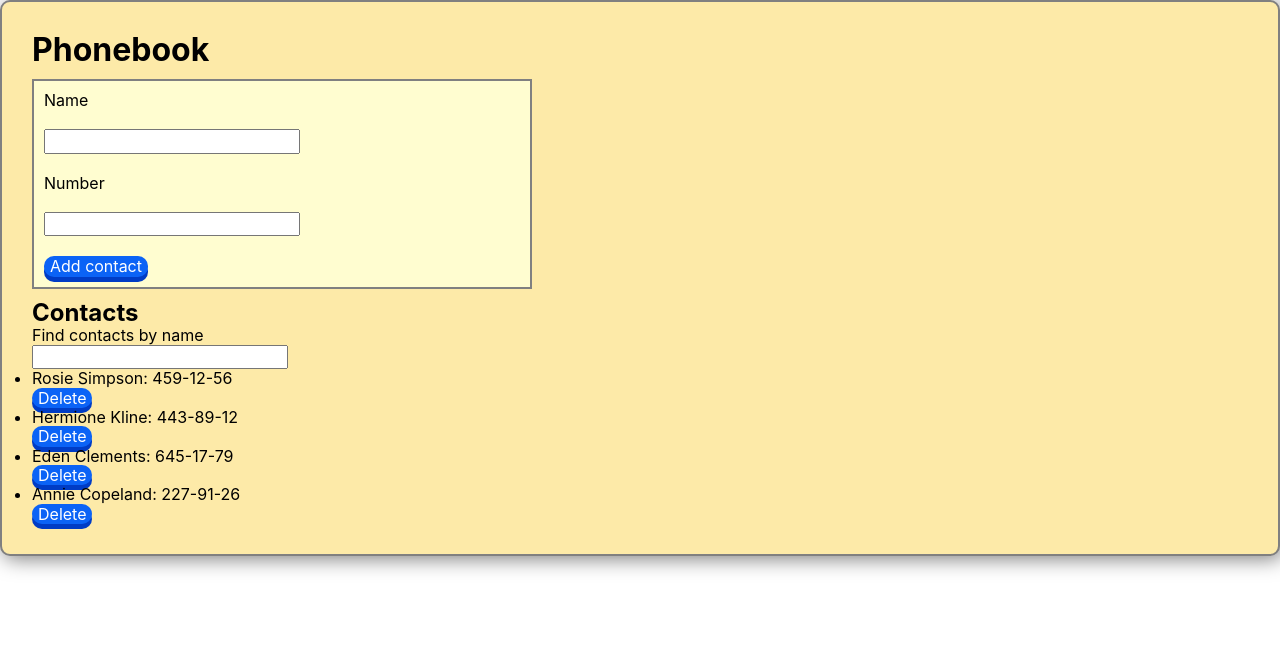
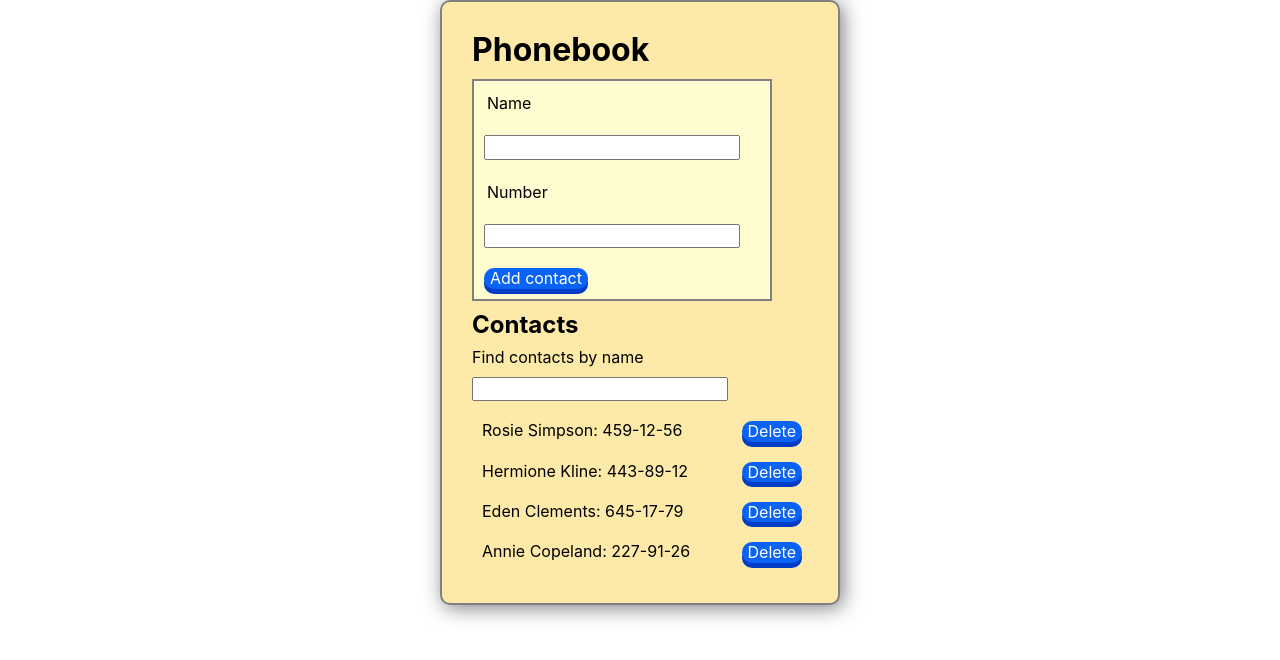
Before and after one commit to YelyzavetaRozhdiestvenska/goit-react-hw-02-phonebook, a React (Create React App) app: page / in a window 1280 px wide. Shown: the top 660 px of the page. Built offline with nearby package versions, Linux system fonts and the light colour scheme.

Commit message:
all logic

```diff
--- a/src/components/App.jsx
+++ b/src/components/App.jsx
@@ -1,22 +1,12 @@
 import React, { Component } from 'react';
 import GlobalStyle from './globalStyle';
-import { Formik, Field, ErrorMessage} from 'formik';
-import * as Yup from 'yup';
+import { ContactForm } from './contactForm/ContactForm';
+import { ContactList } from './contactList/ContactList';
+import { Filter } from './filter/Filter';
+// import { Formik, Field, ErrorMessage} from 'formik';
+// import * as Yup from 'yup';
 import { nanoid } from 'nanoid';
-import { StyledForm, Phonebook, ContactList, ContactItem } from './App.styled';
-
-
-
-const schema = Yup.object().shape({
-  name: Yup.string()
-    .min(2, 'Too Short!')
-    .max(50, 'Too Long!')
-    .required('Required'),
-    number: Yup.number()
-    .max(999999999, 'Too Long!')
-    .min(0, 'Too Short!')
-    .required('Required')
-});
+import { Phonebook, ContactItem, DeleteButton } from './App.styled';
 
 
 export class App extends Component {
@@ -26,23 +16,23 @@ export class App extends Component {
    {id: 'id-2', name: 'Hermione Kline', number: '443-89-12'},
    {id: 'id-3', name: 'Eden Clements', number: '645-17-79'},
    {id: 'id-4', name: 'Annie Copeland', number: '227-91-26'},],
-   filter: '',
+   filter: [],
    name: '',
    number: ''
   }
 
-  getContact = evt => {
-    this.setState({filter: evt.target.value});
+  getContact = (e) => {
+    this.getVisibleContact(e.target.value);
   };
 
-  getVisibleContact = ({contacts, filter}) => {
-    this.setState ({contacts: this.state.contacts.filter(contact => contact.name.toLowerCase().includes(this.state.filter.name.toLowerCase()) ),
+  getVisibleContact = (filterCriteria) => {
+    this.setState({filter: this.state.contacts.filter(contact => contact.name.toLowerCase().includes(filterCriteria.toLowerCase()) ),
     });
   };
 
 
   handleDeleteContact = contactId => {
-    this.setState ({contacts: this.state.contacts.filter(contact => contact.id !== contactId),
+    this.setState({contacts: this.state.contacts.filter(contact => contact.id !== contactId),
     });
   };
 
@@ -59,9 +49,7 @@ export class App extends Component {
     if (this.state.contacts.find(contact => contact.name === newContact.name)) {
       return alert(`${newContact.name} is already in contacts`);
     }
-    // alert(newContact.name)
-    // alert(this.state.contacts)
-    this.setState({contacts: [ ...this.state.contacts, newContact]});
+     this.setState({contacts: [ ...this.state.contacts, newContact]});
   }
 
   addName = ({name, number}) => {
@@ -71,51 +59,17 @@ export class App extends Component {
 
   render() {
     return (
-      <Phonebook >
-      <h1>Phonebook</h1>
-    <Formik
-      initialValues={{
-        name: '',
-        number: ''
-      }}
-      validationSchema={schema}
-      onSubmit={(values, actions) => {
-        this.addContact(values);
-        actions.resetForm();
-      }}
-
-    >
-      <StyledForm>
-        <label>Name
-        </label>
-        <Field type="text" name="name" />
-        <ErrorMessage name="name" component="div"/>
-        <label>Number
-        </label>
-        <Field type="tel" name="number" />
-        <ErrorMessage name="number" component="div"/>
-        <button type="" >Add contact</button>
-      </StyledForm>
-    </Formik>
-    <div className='contactlist'><h2>Contacts</h2>
-    <p>Find contacts by name</p>
-    <input type="text" name="name" value={this.filter}
-        onChange={this.getContact}></input>
-    <ContactList handleDelete = {this.state.handleDelete}  visibleContact={this.getVisibleContact}>
-      {this.state.contacts.map(contact => {
-        return (
-          <ContactItem key={this.state.contacts.id}>
-            <p>
-            {contact.name}: {contact.number}
-            </p>
-            <button onClick={() => this.handleDeleteContact(contact.id)}>Delete</button>
-          </ContactItem>
-        );
-      })}
-    </ContactList>
-    </div>
-     <GlobalStyle />
+    <Phonebook >
+    <h1>Phonebook</h1>
+    <ContactForm addContact={this.addContact} ></ContactForm>
+    <h2>Contacts</h2>
+    <Filter filterContact={this.getContact} />
+    <ContactList handleDelete={this.handleDeleteContact}  contacts={this.state.filter.length > 0 ? this.state.filter: this.state.contacts} />
+    <GlobalStyle />
   </Phonebook>
     );
   };
+
+
+
 };
--- a/src/components/App.styled.js
+++ b/src/components/App.styled.js
@@ -1,5 +1,5 @@
 import styled from "styled-components";
-import { Form } from "formik";
+// import { Form } from "formik";
 
 
 export const Phonebook = styled.div`
@@ -7,6 +7,7 @@ display: flex;
 flex-direction: column;
 align-items: flex-start;
 justify-content: center;
+width: 400px;
 gap: 10px;
 margin: auto;
 padding: 30px;
@@ -16,23 +17,32 @@ border-radius: 10px;
 box-shadow: 3px 3px 20px rgba(0, 0, 0, .5);
 `;
 
-export const StyledForm = styled(Form)`
-display: flex;
-flex-direction: column;
-align-items: flex-start;
-justify-content: center;
-gap: 20px;
-width: 500px;
-padding: 10px;
-background-color: #FFFDD0;
-border: 2px solid #808080;
-`;
+// export const StyledForm = styled(Form)`
+// display: flex;
+// flex-direction: column;
+// align-items: flex-start;
+// justify-content: center;
+// gap: 20px;
+// width: 500px;
+// padding: 10px;
+// background-color: #FFFDD0;
+// border: 2px solid #808080;
+// `;
 
 
 export const ContactList = styled.ul`
+width: 340px;
+`;
+
+export const ContactItem = styled.li`
+display: flex;
+gap: 20px;
+align-items: flex-start;
+margin: auto;
+padding: 10px;
 
 `;
 
-export const ContactItem = styled.li`
-
+export const DeleteButton = styled.button`
+margin-left: auto;
 `;
--- a/src/components/contactForm/ContactForm.jsx
+++ b/src/components/contactForm/ContactForm.jsx
@@ -0,0 +1,53 @@
+import React  from 'react';
+import { Formik, Field, ErrorMessage} from 'formik';
+import * as Yup from 'yup';
+import { StyledForm, StyledLabel, StyledButton } from './contactForm.styled';
+
+
+const schema = Yup.object().shape({
+    name: Yup.string()
+      .min(2, 'Too Short!')
+      .max(50, 'Too Long!')
+      .required('Required'),
+      number: Yup.number()
+      .max(999999999, 'Too Long!')
+      .min(0, 'Too Short!')
+      .required('Required')
+  });
+
+export function ContactForm ({addContact}) {
+
+
+      return (
+        <>
+        <Formik
+      initialValues={{
+        name: '',
+        number: ''
+      }}
+      validationSchema={schema}
+      onSubmit={(values, actions) => {
+        addContact(values);
+        actions.resetForm();
+      }}
+
+    >
+      <StyledForm>
+        <StyledLabel>Name
+        </StyledLabel>
+        <Field type="text" name="name" />
+        <ErrorMessage name="name" component="div"/>
+        <StyledLabel>Number
+        </StyledLabel>
+        <Field type="tel" name="number" />
+        <ErrorMessage name="number" component="div"/>
+        <StyledButton type="" >Add contact</StyledButton>
+      </StyledForm>
+    </Formik>
+        </>
+      )
+
+
+
+
+}
--- a/src/components/contactForm/contactForm.styled.js
+++ b/src/components/contactForm/contactForm.styled.js
@@ -0,0 +1,35 @@
+import styled from "styled-components";
+import { Form } from "formik";
+
+
+export const StyledForm = styled(Form)`
+display: flex;
+flex-direction: column;
+align-items: flex-start;
+justify-content: center;
+gap: 20px;
+width: 300px;
+padding: 10px;
+background-color: #FFFDD0;
+border: 2px solid #808080;
+`;
+
+
+
+export const StyledLabel = styled.label`
+padding: 3px;
+`;
+
+export const StyledButton = styled.button`
+border: none;
+border-radius: 10px;
+text-decoration: none;
+color: white;
+background: #0B63F6;
+box-shadow: 0 5px 0 #003CC5;
+:hover {
+    background: #003CC5;
+    box-shadow: none;
+    position: relative;
+    top: 5px;
+`;
--- a/src/components/contactList/ContactList.jsx
+++ b/src/components/contactList/ContactList.jsx
@@ -0,0 +1,14 @@
+import React from 'react';
+import {StyledList, ContactItem, DeleteButton} from './contactList.styled';
+
+
+
+export const ContactList = ({handleDelete, contacts, filter}) => {
+    return <StyledList>
+        {contacts.map(contact => <ContactItem>{contact.name}: {contact.number} <DeleteButton onClick={() => handleDelete(contact.id)}>Delete</DeleteButton></ContactItem>)}
+
+    </StyledList>
+
+
+
+};
--- a/src/components/contactList/contactList.styled.js
+++ b/src/components/contactList/contactList.styled.js
@@ -0,0 +1,19 @@
+import styled from "styled-components";
+
+
+export const StyledList = styled.ul`
+width: 340px;
+`;
+
+export const ContactItem = styled.li`
+display: flex;
+gap: 20px;
+align-items: flex-start;
+margin: auto;
+padding: 10px;
+
+`;
+
+export const DeleteButton = styled.button`
+margin-left: auto;
+`;
--- a/src/components/filter/Filter.jsx
+++ b/src/components/filter/Filter.jsx
@@ -0,0 +1,7 @@
+import React from 'react';
+
+export const Filter = ({filterContact}) => {
+    return <><p>Find contacts by name</p>
+    <input type="text" name="name"
+        onChange={filterContact}></input></>
+};
--- a/src/components/filter/filter.styled.js
+++ b/src/components/filter/filter.styled.js
@@ -0,0 +1,3 @@
+export const Filter = styled.input`
+
+`;
--- a/src/components/globalStyle.js
+++ b/src/components/globalStyle.js
@@ -3,7 +3,7 @@ import 'modern-normalize';
 
 const GlobalStyle = createGlobalStyle`
   body {
-    margin: 0;
+    margin: 0px;
     font-family: -apple-system, BlinkMacSystemFont, 'Segoe UI', 'Roboto', 'Oxygen',
       'Ubuntu', 'Cantarell', 'Fira Sans', 'Droid Sans', 'Helvetica Neue',
       sans-serif;
```
